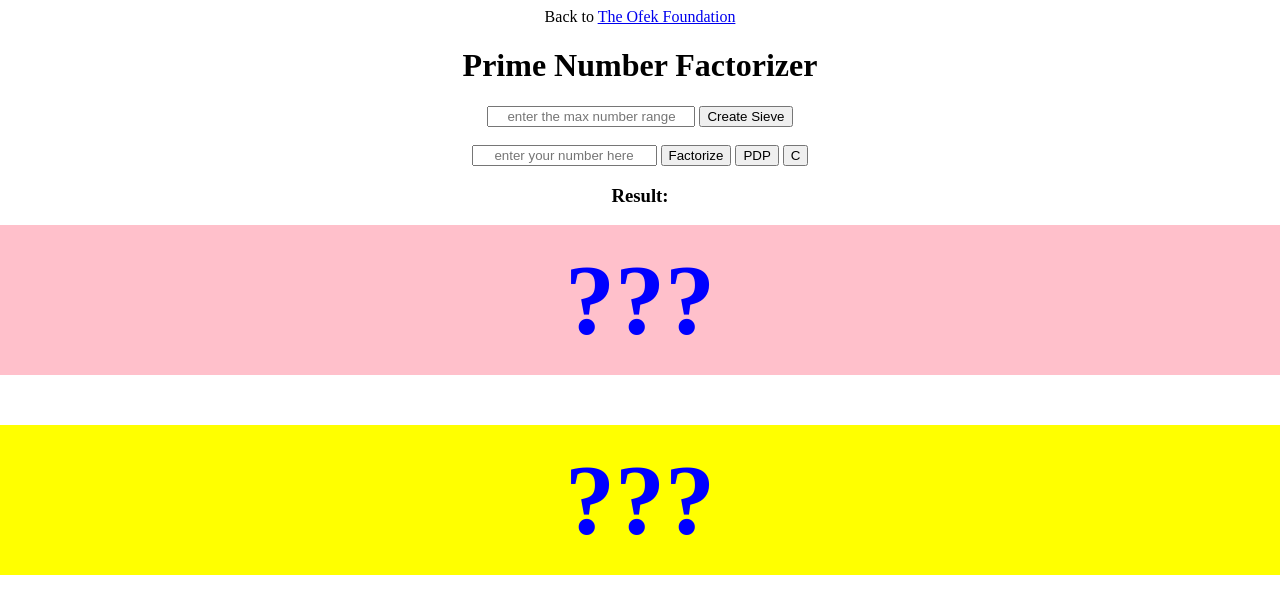
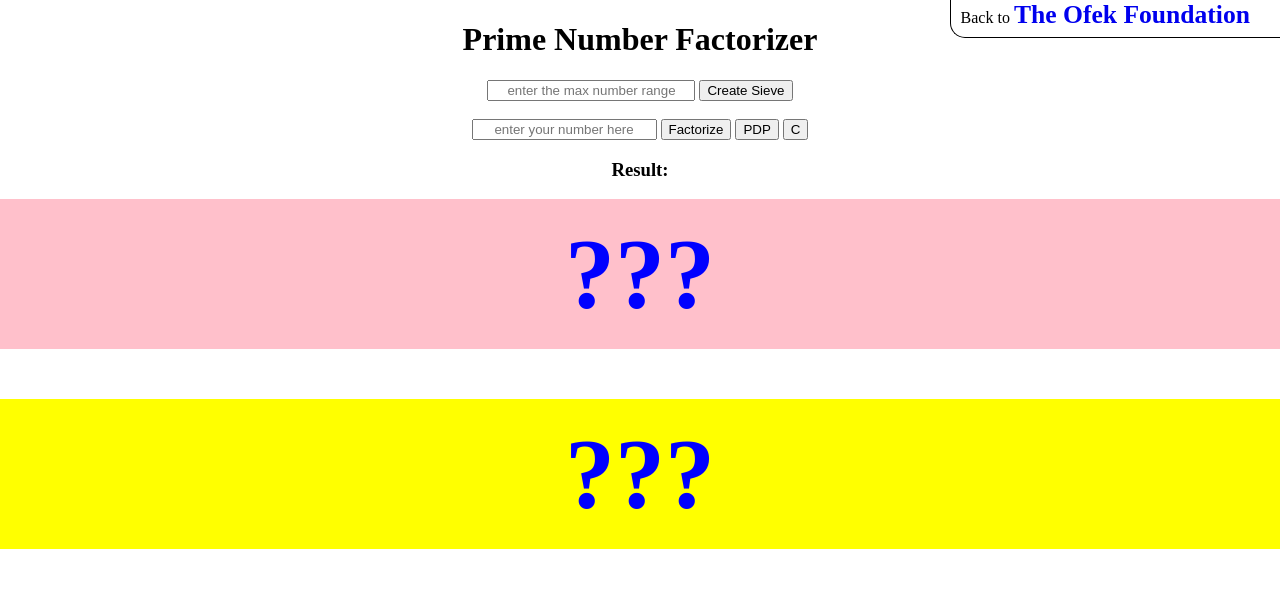
Before and after one commit to The-Ofek-Foundation/PrimeFactorizer, a plain HTML site: page index.html in a window 1280 px wide. Drawn offline with nearby package versions, Linux system fonts and the light colour scheme.

Commit message:
add header

```diff
--- a/styles.css
+++ b/styles.css
@@ -25,6 +25,26 @@ input#sieve-size {
 #calculations-div {
   background-color: pink;
 }
+
+.header {
+  position: fixed;
+  top: 0px;
+  right: 0px;
+  z-index: 10;
+  padding-right: 30px;
+  border-bottom: 1px solid black;
+  border-left: 1px solid black;
+  border-bottom-left-radius: 15px;
+  padding-left:10px;
+  padding-bottom: 7px;
+  background-color: rgba(255, 255, 255, 0.6);
+}
+.header a {
+  margin-top: 0px;
+  font-size: 1.6em;
+  font-weight: bold;
+  text-decoration: none;
+}
 #time-div {
   margin-top: 50px;
   background-color: yellow;
```
